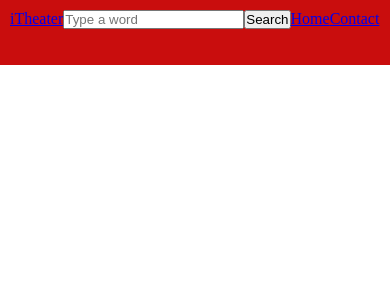
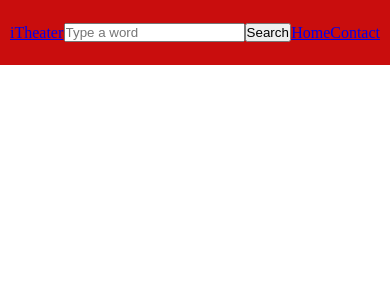
Before and after one commit to just-mann/itheater, a React (Create React App) app: page / in a window 390 px wide. Shown: the top 300 px of the page. Built offline with nearby package versions, Linux system fonts and the light colour scheme; no server answers.

Commit message:
Changes made

```diff
--- a/src/styles/style.css
+++ b/src/styles/style.css
@@ -9,6 +9,67 @@
   .Header {
     background: white;
     color: black;
+    display: -webkit-box;
+    display: -ms-flexbox;
+    display: flex;
+    -webkit-box-orient: horizontal;
+    -webkit-box-direction: normal;
+        -ms-flex-direction: row;
+            flex-direction: row;
+    -webkit-box-pack: justify;
+        -ms-flex-pack: justify;
+            justify-content: space-between;
+    -webkit-box-align: center;
+        -ms-flex-align: center;
+            align-items: center;
+    width: 100%;
+    margin: 0 auto;
+  }
+  .Header .my_container {
+    max-width: 100%;
+    display: -webkit-box;
+    display: -ms-flexbox;
+    display: flex;
+    -webkit-box-pack: justify;
+        -ms-flex-pack: justify;
+            justify-content: space-between;
+    -webkit-box-align: center;
+        -ms-flex-align: center;
+            align-items: center;
+  }
+  .Header .my_container .dummyElement {
+    font-size: 2.5em;
+    width: 50%;
+    display: -webkit-box;
+    display: -ms-flexbox;
+    display: flex;
+    -webkit-box-pack: center;
+        -ms-flex-pack: center;
+            justify-content: center;
+    text-align: center;
+    opacity: 1;
+    height: 100%;
+    text-decoration: none;
+    color: white;
+    -webkit-transition: 0.7s;
+    transition: 0.7s;
+  }
+  .Header .my_container .dummyElement:hover {
+    cursor: pointer;
+    -webkit-transform: scale(1.02);
+            transform: scale(1.02);
+  }
+  .Header .my_container .Search {
+    width: 50%;
+  }
+  .Header .my_container .Search form {
+    padding: 0px 50px;
+  }
+  .Header .my_container .Search form span {
+    margin-left: auto;
+  }
+  .Header .my_container .Search form span input {
+    padding: 5px 15px;
   }
 
   .SideNav {
@@ -73,7 +134,12 @@ html {
   padding: 15px 0px;
   text-decoration: none;
   color: white;
-  font-size: 1.4rem;
+}
+.Header .my_container .dummyElement h3 {
+  font-size: 4rem;
+}
+.Header .my_container .dummyElement:hover {
+  cursor: pointer;
 }
 .Header .my_container .Search {
   width: 85%;
```
